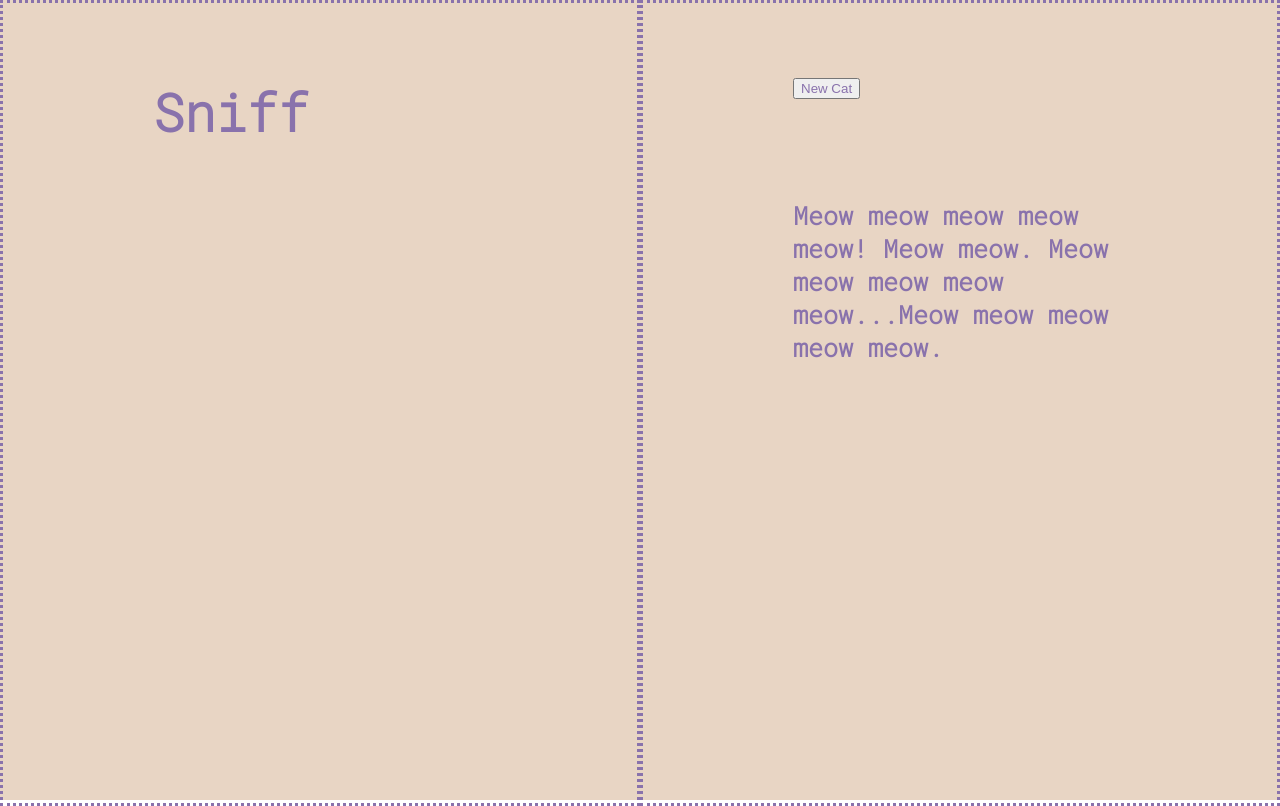
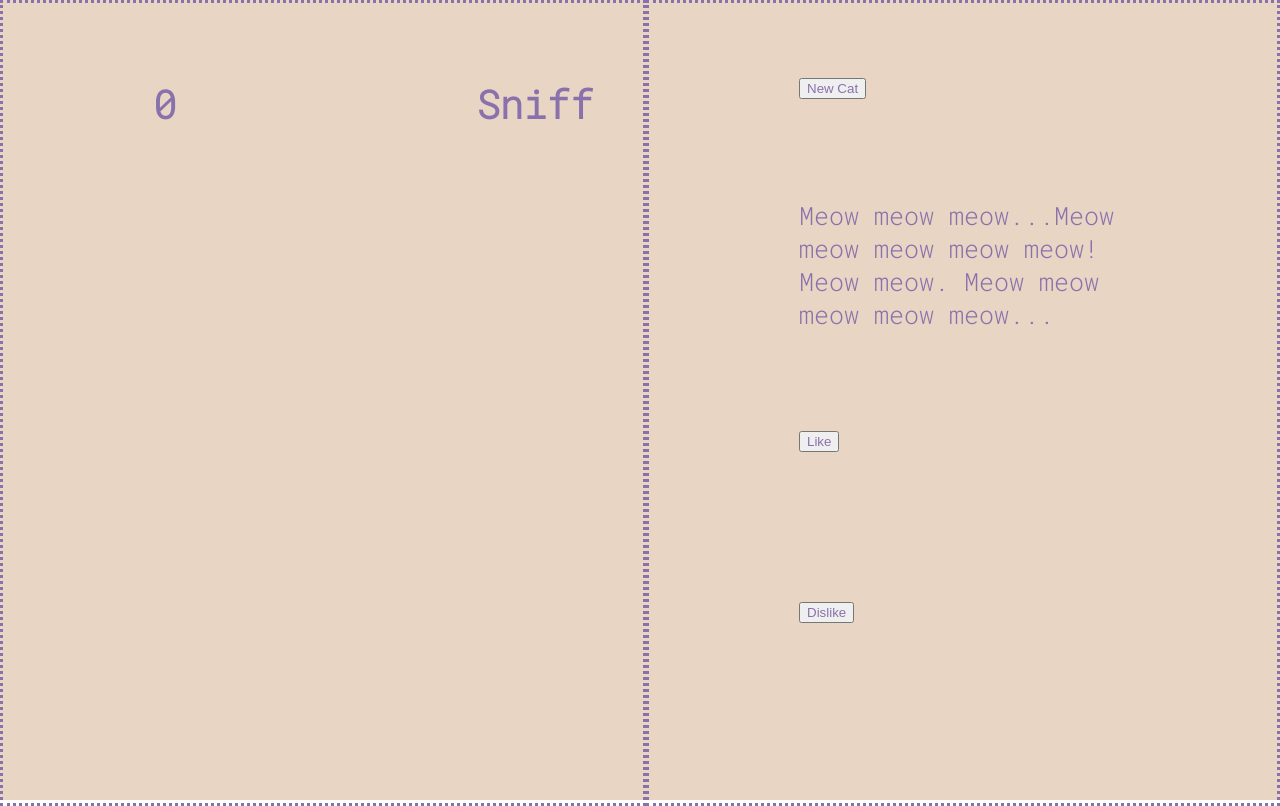
Before and after one commit to snootfef/Cat-Generator, a React (Create React App) app: page / in a window 1280 px wide. Built offline with nearby package versions, Linux system fonts and the light colour scheme.

Commit message:
Added dialogue history and ratings for each cat

```diff
--- a/src/App.css
+++ b/src/App.css
@@ -4,7 +4,7 @@ h1 {
   margin: 75px 150px;
 }
 
-h2 {
+p {
   margin: 25px 150px;
   font-size: 25px;
 }
@@ -42,6 +42,15 @@ h2 {
   border: dotted;
 }
 
+.interactionSection {
+  display: flex;
+  justify-content: space-between;
+}
+
+.likeButton {}
+
+.dislikeButton {}
+
 button {
   margin: 75px 150px;
   color: #8972ac;
--- a/src/App.js
+++ b/src/App.js
@@ -1,42 +1,64 @@
 import './App.css';
 import { useState } from "react";
 
+let catNames = ['Sniff', 'Mushroom', 'Fish', 'Onion', 'Chup', 'Mr. Whale', 'Gorp'];
+let cats = catNames.map((names) => ({ name: names, text: [], rating: 0 }));
+let clicked;
+
 export default function App() {
-  const [cat, setCat] = useState(0);
-
-  let name = ['Sniff', 'Mushroom', 'Fish', 'Onion', 'Chup', 'Mr. Whale', 'Gorp'];
+  const [currentCat, setCurrentCat] = useState(0);
+  const [likes, setLikes] = useState(0);
+  const [clicked, setClicked] = useState(false);
 
   function handleClick() {
-    let num = Math.floor(Math.random() * name.length);
-    while (num === cat) num = Math.floor(Math.random() * name.length);
-    setCat(num);
+    let num = Math.floor(Math.random() * cats.length);
+    while (num === currentCat) num = Math.floor(Math.random() * cats.length);
+    setClicked(false);
+    setCurrentCat(num);
   }
 
   return (
     <div className='page'>
       <div className='column1'>
-        <h1 className='h1'>{name[cat]}</h1>
+        <section className='interactionSection'>
+          <h1>{cats[currentCat].rating}</h1>
+          <h1>{cats[currentCat].name}</h1>
+        </section>
       </div>
       <div className='column2'>
         <button className='button' onClick={handleClick}>New Cat</button>
-        <Dialogue></Dialogue>
+        <Dialogue index={currentCat} setLikes={setLikes} clicked={clicked} setClicked={setClicked}></Dialogue>
       </div>
     </div>
   );
 }
 
-function Dialogue() {
+function Dialogue({ index, setLikes, clicked, setClicked }) {
+  if (cats[index].text.length === 0)
+    cats[index].text.push(generateText());
+
+  function handleClick(like) {
+    if (!clicked) {
+      if (like) cats[index].rating++;
+      else cats[index].rating--;
+      setClicked(true);
+      setLikes(cats[index].rating);
+    }
+  }
+
   return (
     <div>
-      <h2 className='h2'>
-        {generateText()}
-      </h2>
+      {cats[index].text.map((string) => <p>{string}</p>)}
+      <section className='section1'>
+        <button onClick={() => handleClick(true)}>Like</button>
+        <button onClick={() => handleClick(false)}>Dislike</button>
+      </section>
     </div>
   );
 }
 
 function generateText() {
-  let text = '', endText = Math.floor(Math.random() * 5), numWords = Math.floor(Math.random() * 5) + 1, puncNum = Math.floor(Math.random() * 4);
+  let text = '', endText = Math.floor(Math.random() * 7), numWords = Math.floor(Math.random() * 5) + 1, puncNum = Math.floor(Math.random() * 4);
   let punc = ['. ', '! ', '? ', '...']
 
   while (endText !== 3) {
@@ -46,7 +68,7 @@ function generateText() {
     text = text.substring(0, text.length - 1) + punc[puncNum];
     if (text.length > 85) break;
     numWords = Math.floor(Math.random() * 5) + 1;
-    endText = Math.floor(Math.random() * 5);
+    endText = Math.floor(Math.random() * 7);
     puncNum = Math.floor(Math.random() * 4)
   }
   return text;
```
